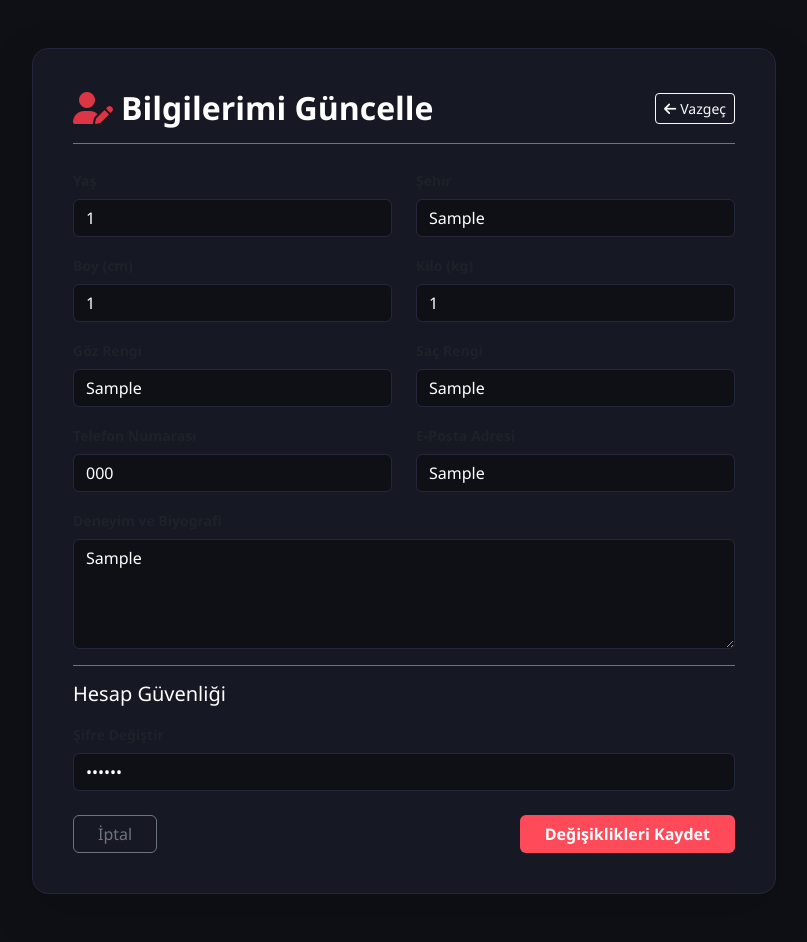
After one commit to NovaCastAjans/nova-ajans, a Flask app: page /profil/duzenle/1 in a window 1280 px wide. The commit adds this page. Shown: the whole page, without its empty margins (236-1043 px from the left). Run offline with Flask 3, Linux system fonts and the light colour scheme; the visitor is signed in with stand-in values (Sample User, id 1); tables that the repository leaves empty hold one stand-in row (values such as "Sample post").

Commit message:
Ortak giris sistemi ve oyuncu profil duzenleme yetenekleri eklendi

```diff
--- a/app.py
+++ b/app.py
@@ -1,197 +1,205 @@
 import os
 import sqlite3
 from flask import Flask, render_template, request, redirect, url_for, session, flash
-from werkzeug.utils import secure_filename
 
 app = Flask(__name__)
-app.secret_key = os.environ.get("FLASK_SECRET_KEY", "nova_gizli_anahtar_12345")
+app.secret_key = 'senin_cok_gizli_anahtarin'
 
-# Render üzerindeki kalıcı disk klasörü veya yerel klasör
-UPLOAD_FOLDER = os.path.join('static', 'uploads')
-app.config['UPLOAD_FOLDER'] = UPLOAD_FOLDER
-app.config['MAX_CONTENT_LENGTH'] = 16 * 1024 * 1024  # 16MB limit
+# Veritabanı bağlantısı ve tablo oluşturma/güncelleme fonksiyonu
+def get_db_connection():
+    db_path = os.path.join(os.getcwd(), 'ajans.db')
+    conn = sqlite3.connect(db_path)
+    conn.row_factory = sqlite3.Row
+    return conn
 
-ALLOWED_EXTENSIONS = {'png', 'jpg', 'jpeg', 'gif'}
-
-def allowed_file(filename):
-    return '.' in filename and filename.rsplit('.', 1)[1].lower() in ALLOWED_EXTENSIONS
-
-# =========================================================================
-# VERİTABANI VE TABLOLARI SIFIRDAN OTOMATİK KURAN MEKANİZMA
-# =========================================================================
-def veritabanini_kur():
-    db_yolu = "ajans.db"
-    conn = sqlite3.connect(db_yolu)
+def veritabani_hazirla():
+    conn = get_db_connection()
     cursor = conn.cursor()
 
-    # 1. Oyuncular Tablosu (Sitenin ana tablosu)
-    cursor.execute("""
-    CREATE TABLE IF NOT EXISTS oyuncular (
-        id INTEGER PRIMARY KEY AUTOINCREMENT,
-        isim TEXT NOT NULL,
-        yas INTEGER,
-        cinsiyet TEXT,
-        boy INTEGER,
-        kilo INTEGER,
-        goz_rengi TEXT,
-        sac_rengi TEXT,
-        deneyim TEXT,
-        foto_yolu TEXT,
-        telefon TEXT,
-        eposta TEXT,
-        sehir TEXT
-    )
-    """)
+    # Oyuncular tablosunu oluşturuyoruz (Eğer yoksa)
+    cursor.execute('''
+        CREATE TABLE IF NOT EXISTS oyuncular (
+            id INTEGER PRIMARY KEY AUTOINCREMENT,
+            isim TEXT NOT NULL,
+            yas INTEGER,
+            cinsiyet TEXT,
+            boy INTEGER,
+            kilo INTEGER,
+            goz_rengi TEXT,
+            sac_rengi TEXT,
+            sehir TEXT,
+            telefon TEXT,
+            eposta TEXT,
+            deneyim TEXT,
+            kullanici_adi TEXT UNIQUE,
+            sifre TEXT
+        )
+    ''')
 
-    # 2. Kullanıcılar/Yöneticiler Tablosu (Giriş paneli için)
-    cursor.execute("""
-    CREATE TABLE IF NOT EXISTS kullanicilar (
-        id INTEGER PRIMARY KEY AUTOINCREMENT,
-        kullanici_adi TEXT UNIQUE NOT NULL,
-        sifre TEXT NOT NULL,
-        yetki TEXT DEFAULT 'user'
-    )
-    """)
+    # Eğer tablo önceden varsa ama yeni kolonlar yoksa, onları ekliyoruz (Migration)
+    try:
+        cursor.execute("ALTER TABLE oyuncular ADD COLUMN kullanici_adi TEXT UNIQUE")
+    except sqlite3.OperationalError:
+        pass  # Zaten varsa hata vermesini engelle
 
-    # Eğer hiç kullanıcı yoksa varsayılan admin ekleyelim
-    cursor.execute("SELECT * FROM kullanicilar WHERE kullanici_adi = 'admin'")
-    if not cursor.fetchone():
-        cursor.execute(
-            "INSERT INTO kullanicilar (kullanici_adi, sifre, yetki) VALUES (?, ?, ?)",
-            ("admin", "admin123", "admin")
-        )
+    try:
+        cursor.execute("ALTER TABLE oyuncular ADD COLUMN sifre TEXT")
+    except sqlite3.OperationalError:
+        pass
 
     conn.commit()
     conn.close()
-    print("Veritabanı ve tablolar başarıyla kuruldu!")
 
-# Uygulama açılırken veritabanını hazırla
-try:
-    veritabanini_kur()
-except Exception as e:
-    print("Veritabanı başlatılırken hata oluştu:", e)
+veritabani_hazirla()
 
-def get_db_connection():
-    conn = sqlite3.connect("ajans.db")
-    conn.row_factory = sqlite3.Row
-    return conn
-
-# =========================================================================
-# SAYFA YÖNLENDİRMELERİ (ROUTES)
-# =========================================================================
-
-# 1. Ana Sayfa (Oyuncu Listesi)
 @app.route('/')
-def ana_sayfa():
+def index():
     conn = get_db_connection()
-    oyuncular = conn.execute("SELECT * FROM oyuncular").fetchall()
+    oyuncular = conn.execute('SELECT * FROM oyuncular').fetchall()
     conn.close()
     return render_template('index.html', oyuncular=oyuncular)
 
-# 2. Oyuncu Detay Sayfası
-@app.route('/oyuncu/<int:id>')
-def oyuncu_detay(id):
-    conn = get_db_connection()
-    oyuncu = conn.execute("SELECT * FROM oyuncular WHERE id = ?", (id,)).fetchone()
-    conn.close()
-    if oyuncu is None:
-        flash("Oyuncu bulunamadı!", "danger")
-        return redirect(url_for('ana_sayfa'))
-    return render_template('profil.html', oyuncu=oyuncu)
-
-# 3. Yönetici Giriş Sayfası
+# Ortak Giriş Sayfası (Yönetici ve Oyuncu Girişi)
 @app.route('/login', methods=['GET', 'POST'])
 def login():
     if request.method == 'POST':
-        kullanici_adi = request.form['kullanici_adi']
-        sifre = request.form['sifre']
+        kullanici_adi = request.form.get('kullanici_adi')
+        sifre = request.form.get('sifre')
 
+        # 1. Yönetici Giriş Kontrolü
+        if kullanici_adi == 'admin' and sifre == 'admin123':
+            session['logged_in'] = True
+            session['role'] = 'admin'
+            flash('Yönetici olarak başarıyla giriş yaptınız!', 'success')
+            return redirect(url_for('index'))
+
+        # 2. Oyuncu Giriş Kontrolü
         conn = get_db_connection()
-        user = conn.execute(
-            "SELECT * FROM kullanicilar WHERE kullanici_adi = ? AND sifre = ?",
-            (kullanici_adi, sifre)
-        ).fetchone()
+        oyuncu = conn.execute('SELECT * FROM oyuncular WHERE kullanici_adi = ? AND sifre = ?',
+                              (kullanici_adi, sifre)).fetchone()
         conn.close()
 
-        # Çevre değişkenlerinden gelen admin kontrolü
-        env_admin = os.environ.get("ADMIN_USER", "emirhan")
-        env_pass = os.environ.get("ADMIN_PASS", "emirhan41")
-
-        if user or (kullanici_adi == env_admin and sifre == env_pass):
+        if oyuncu:
             session['logged_in'] = True
-            session['username'] = kullanici_adi
-            flash("Başarıyla giriş yaptınız!", "success")
-            return redirect(url_for('ana_sayfa'))
+            session['role'] = 'oyuncu'
+            session['oyuncu_id'] = oyuncu['id']
+            session['oyuncu_isim'] = oyuncu['isim']
+            flash(f'Hoş geldiniz, {oyuncu["isim"]}!', 'success')
+            return redirect(url_for('profil', id=oyuncu['id']))
         else:
-            flash("Hatalı kullanıcı adı veya şifre!", "danger")
+            flash('Hatalı kullanıcı adı veya şifre!', 'danger')
 
     return render_template('login.html')
 
-# 4. Çıkış Yap
 @app.route('/logout')
 def logout():
     session.clear()
-    flash("Oturum kapatıldı.", "info")
-    return redirect(url_for('ana_sayfa'))
+    flash('Başarıyla çıkış yapıldı.', 'info')
+    return redirect(url_for('index'))
 
-# 5. Yeni Oyuncu Ekleme (Sadece Giriş Yapmış Kullanıcılar)
+# Oyuncu Detay / Profil Sayfası
+@app.route('/oyuncu/<int:id>')
+def profil(id):
+    conn = get_db_connection()
+    oyuncu = conn.execute('SELECT * FROM oyuncular WHERE id = ?', (id,)).fetchone()
+    conn.close()
+    if oyuncu is None:
+        flash('Oyuncu bulunamadı!', 'danger')
+        return redirect(url_for('index'))
+    return render_template('profil.html', oyuncu=oyuncu)
+
+# Yönetici: Oyuncu Ekleme (Kullanıcı Adı ve Şifre Alanlarıyla Birlikte)
 @app.route('/ekle', methods=['GET', 'POST'])
-def oyuncu_ekle():
-    if not session.get('logged_in'):
-        flash("Bu işlem için giriş yapmalısınız!", "warning")
+def ekle():
+    if not session.get('logged_in') or session.get('role') != 'admin':
+        flash('Bu işlem için yönetici yetkisi gerekiyor!', 'danger')
         return redirect(url_for('login'))
 
     if request.method == 'POST':
-        isim = request.form['isim']
-        yas = request.form['yas']
-        cinsiyet = request.form['cinsiyet']
-        boy = request.form['boy']
-        kilo = request.form['kilo']
-        goz_rengi = request.form['goz_rengi']
-        sac_rengi = request.form['sac_rengi']
-        deneyim = request.form['deneyim']
-        telefon = request.form['telefon']
-        eposta = request.form['eposta']
-        sehir = request.form['sehir']
-
-        # Fotoğraf yükleme işlemleri
-        foto_yolu = "default.jpg"
-        if 'foto' in request.files:
-            file = request.files['foto']
-            if file and allowed_file(file.filename):
-                os.makedirs(app.config['UPLOAD_FOLDER'], exist_ok=True)
-                filename = secure_filename(file.filename)
-                file.save(os.path.join(app.config['UPLOAD_FOLDER'], filename))
-                foto_yolu = filename
+        isim = request.form.get('isim')
+        yas = request.form.get('yas')
+        cinsiyet = request.form.get('cinsiyet')
+        boy = request.form.get('boy')
+        kilo = request.form.get('kilo')
+        goz_rengi = request.form.get('goz_rengi')
+        sac_rengi = request.form.get('sac_rengi')
+        sehir = request.form.get('sehir')
+        telefon = request.form.get('telefon')
+        eposta = request.form.get('eposta')
+        deneyim = request.form.get('deneyim')
+        kullanici_adi = request.form.get('kullanici_adi')
+        sifre = request.form.get('sifre')
 
         conn = get_db_connection()
-        conn.execute("""
-            INSERT INTO oyuncular (isim, yas, cinsiyet, boy, kilo, goz_rengi, sac_rengi, deneyim, foto_yolu, telefon, eposta, sehir)
-            VALUES (?, ?, ?, ?, ?, ?, ?, ?, ?, ?, ?, ?)
-        """, (isim, yas, cinsiyet, boy, kilo, goz_rengi, sac_rengi, deneyim, foto_yolu, telefon, eposta, sehir))
-        conn.commit()
-        conn.close()
+        try:
+            conn.execute('''
+                INSERT INTO oyuncular (isim, yas, cinsiyet, boy, kilo, goz_rengi, sac_rengi, sehir, telefon, eposta, deneyim, kullanici_adi, sifre)
+                VALUES (?, ?, ?, ?, ?, ?, ?, ?, ?, ?, ?, ?, ?)
+            ''', (isim, yas, cinsiyet, boy, kilo, goz_rengi, sac_rengi, sehir, telefon, eposta, deneyim, kullanici_adi, sifre))
+            conn.commit()
+            flash('Yeni oyuncu ve giriş bilgileri başarıyla eklendi!', 'success')
+        except sqlite3.IntegrityError:
+            flash('Bu kullanıcı adı zaten alınmış! Lütfen farklı bir kullanıcı adı deneyin.', 'danger')
+        finally:
+            conn.close()
 
-        flash("Yeni oyuncu başarıyla eklendi!", "success")
-        return redirect(url_for('ana_sayfa'))
+        return redirect(url_for('index'))
 
     return render_template('ekle.html')
 
-# 6. Oyuncu Silme
-@app.route('/sil/<int:id>')
-def oyuncu_sil(id):
+# Oyuncu Kendi Profilini Düzenleme Fonksiyonu
+@app.route('/profil/duzenle/<int:id>', methods=['GET', 'POST'])
+def profil_duzenle(id):
+    # Güvenlik kontrolü: Sadece admin veya o profilin asıl sahibi olan oyuncu düzenleyebilir
     if not session.get('logged_in'):
-        flash("Bu işlem için yetkiniz yok!", "danger")
+        flash('Önce giriş yapmalısınız!', 'danger')
         return redirect(url_for('login'))
 
+    if session.get('role') == 'oyuncu' and session.get('oyuncu_id') != id:
+        flash('Sadece kendi profilinizi düzenleyebilirsiniz!', 'danger')
+        return redirect(url_for('index'))
+
     conn = get_db_connection()
-    conn.execute("DELETE FROM oyuncular WHERE id = ?", (id,))
+    oyuncu = conn.execute('SELECT * FROM oyuncular WHERE id = ?', (id,)).fetchone()
+
+    if request.method == 'POST':
+        yas = request.form.get('yas')
+        boy = request.form.get('boy')
+        kilo = request.form.get('kilo')
+        goz_rengi = request.form.get('goz_rengi')
+        sac_rengi = request.form.get('sac_rengi')
+        sehir = request.form.get('sehir')
+        telefon = request.form.get('telefon')
+        eposta = request.form.get('eposta')
+        deneyim = request.form.get('deneyim')
+        sifre = request.form.get('sifre') # Şifresini de değiştirebilsin
+
+        conn.execute('''
+            UPDATE oyuncular
+            SET yas = ?, boy = ?, kilo = ?, goz_rengi = ?, sac_rengi = ?, sehir = ?, telefon = ?, eposta = ?, deneyim = ?, sifre = ?
+            WHERE id = ?
+        ''', (yas, boy, kilo, goz_rengi, sac_rengi, sehir, telefon, eposta, deneyim, sifre, id))
+        conn.commit()
+        conn.close()
+        flash('Profil başarıyla güncellendi!', 'success')
+        return redirect(url_for('profil', id=id))
+
+    conn.close()
+    return render_template('profil_duzenle.html', oyuncu=oyuncu)
+
+# Oyuncu Silme (Sadece Admin yapabilir)
+@app.route('/sil/<int:id>')
+def sil(id):
+    if not session.get('logged_in') or session.get('role') != 'admin':
+        flash('Bu işlem için yetkiniz yok!', 'danger')
+        return redirect(url_for('index'))
+
+    conn = get_db_connection()
+    conn.execute('DELETE FROM oyuncular WHERE id = ?', (id,))
     conn.commit()
     conn.close()
-    flash("Oyuncu başarıyla silindi.", "success")
-    return redirect(url_for('ana_sayfa'))
+    flash('Oyuncu kaydı başarıyla silindi.', 'success')
+    return redirect(url_for('index'))
 
 if __name__ == '__main__':
-    # Render üzerinde PORT çevre değişkeni kullanılır, yerelde 5000 portu
-    port = int(os.environ.get("PORT", 5000))
-    app.run(host='0.0.0.0', port=port)
+    app.run(debug=True)
--- /dev/null
+++ b/templates/profil_duzenle.html
@@ -0,0 +1,91 @@
+<!DOCTYPE html>
+<html lang="tr">
+<head>
+    <meta charset="UTF-8">
+    <title>Profili Düzenle | Nova Cast</title>
+    <link rel="stylesheet" href="https://cdn.jsdelivr.net/npm/bootstrap@5.3.0/dist/css/bootstrap.min.css">
+    <link rel="stylesheet" href="https://cdnjs.cloudflare.com/ajax/libs/font-awesome/6.4.0/css/all.min.css">
+    <style>
+        body { background-color: #0f1016; color: #f3f4f6; font-family: 'Segoe UI', sans-serif; }
+        .form-card { background-color: #161824; border: 1px solid #23273a; border-radius: 16px; padding: 40px; }
+        .form-control { background-color: #0f1016; border: 1px solid #23273a; color: white; }
+        .form-control:focus { background-color: #0f1016; border-color: #ff4a5a; color: white; box-shadow: none; }
+        .btn-brand { background-color: #ff4a5a; color: white; font-weight: 600; }
+        .btn-brand:hover { background-color: #e03544; color: white; }
+    </style>
+</head>
+<body>
+    <div class="container my-5">
+        <div class="col-lg-8 mx-auto">
+            <div class="form-card shadow-lg">
+                <div class="d-flex justify-content-between align-items-center mb-4 pb-3 border-bottom border-secondary">
+                    <h2 class="fw-bold text-white mb-0"><i class="fa-solid fa-user-pen text-danger me-2"></i>Bilgilerimi Güncelle</h2>
+                    <a href="/oyuncu/{{ oyuncu.id }}" class="btn btn-outline-light btn-sm"><i class="fa-solid fa-arrow-left me-1"></i>Vazgeç</a>
+                </div>
+
+                <form action="/profil/duzenle/{{ oyuncu.id }}" method="POST">
+                    <div class="row mb-3">
+                        <div class="col-md-6">
+                            <label class="form-label text-muted small fw-bold">Yaş</label>
+                            <input type="number" name="yas" class="form-control" value="{{ oyuncu.yas }}" required>
+                        </div>
+                        <div class="col-md-6">
+                            <label class="form-label text-muted small fw-bold">Şehir</label>
+                            <input type="text" name="sehir" class="form-control" value="{{ oyuncu.sehir }}">
+                        </div>
+                    </div>
+
+                    <div class="row mb-3">
+                        <div class="col-md-6">
+                            <label class="form-label text-muted small fw-bold">Boy (cm)</label>
+                            <input type="number" name="boy" class="form-control" value="{{ oyuncu.boy }}">
+                        </div>
+                        <div class="col-md-6">
+                            <label class="form-label text-muted small fw-bold">Kilo (kg)</label>
+                            <input type="number" name="kilo" class="form-control" value="{{ oyuncu.kilo }}">
+                        </div>
+                    </div>
+
+                    <div class="row mb-3">
+                        <div class="col-md-6">
+                            <label class="form-label text-muted small fw-bold">Göz Rengi</label>
+                            <input type="text" name="goz_rengi" class="form-control" value="{{ oyuncu.goz_rengi }}">
+                        </div>
+                        <div class="col-md-6">
+                            <label class="form-label text-muted small fw-bold">Saç Rengi</label>
+                            <input type="text" name="sac_rengi" class="form-control" value="{{ oyuncu.sac_rengi }}">
+                        </div>
+                    </div>
+
+                    <div class="row mb-3">
+                        <div class="col-md-6">
+                            <label class="form-label text-muted small fw-bold">Telefon Numarası</label>
+                            <input type="text" name="telefon" class="form-control" value="{{ oyuncu.telefon }}">
+                        </div>
+                        <div class="col-md-6">
+                            <label class="form-label text-muted small fw-bold">E-Posta Adresi</label>
+                            <input type="email" name="eposta" class="form-control" value="{{ oyuncu.eposta }}">
+                        </div>
+                    </div>
+
+                    <div class="mb-3">
+                        <label class="form-label text-muted small fw-bold">Deneyim ve Biyografi</label>
+                        <textarea name="deneyim" class="form-control" rows="4">{{ oyuncu.deneyim }}</textarea>
+                    </div>
+
+                    <div class="mb-4 border-top border-secondary pt-3">
+                        <h5 class="text-white mb-3">Hesap Güvenliği</h5>
+                        <label class="form-label text-muted small fw-bold">Şifre Değiştir</label>
+                        <input type="password" name="sifre" class="form-control" value="{{ oyuncu.sifre }}" placeholder="Yeni Şifre Belirleyin" required>
+                    </div>
+
+                    <div class="d-flex justify-content-between">
+                        <a href="/oyuncu/{{ oyuncu.id }}" class="btn btn-outline-secondary px-4">İptal</a>
+                        <button type="submit" class="btn btn-brand px-4">Değişiklikleri Kaydet</button>
+                    </div>
+                </form>
+            </div>
+        </div>
+    </div>
+</body>
+</html>
```
Also changed, not shown: templates/ekle.html (+16 -1 lines), templates/profil.html (+20 -6 lines).
